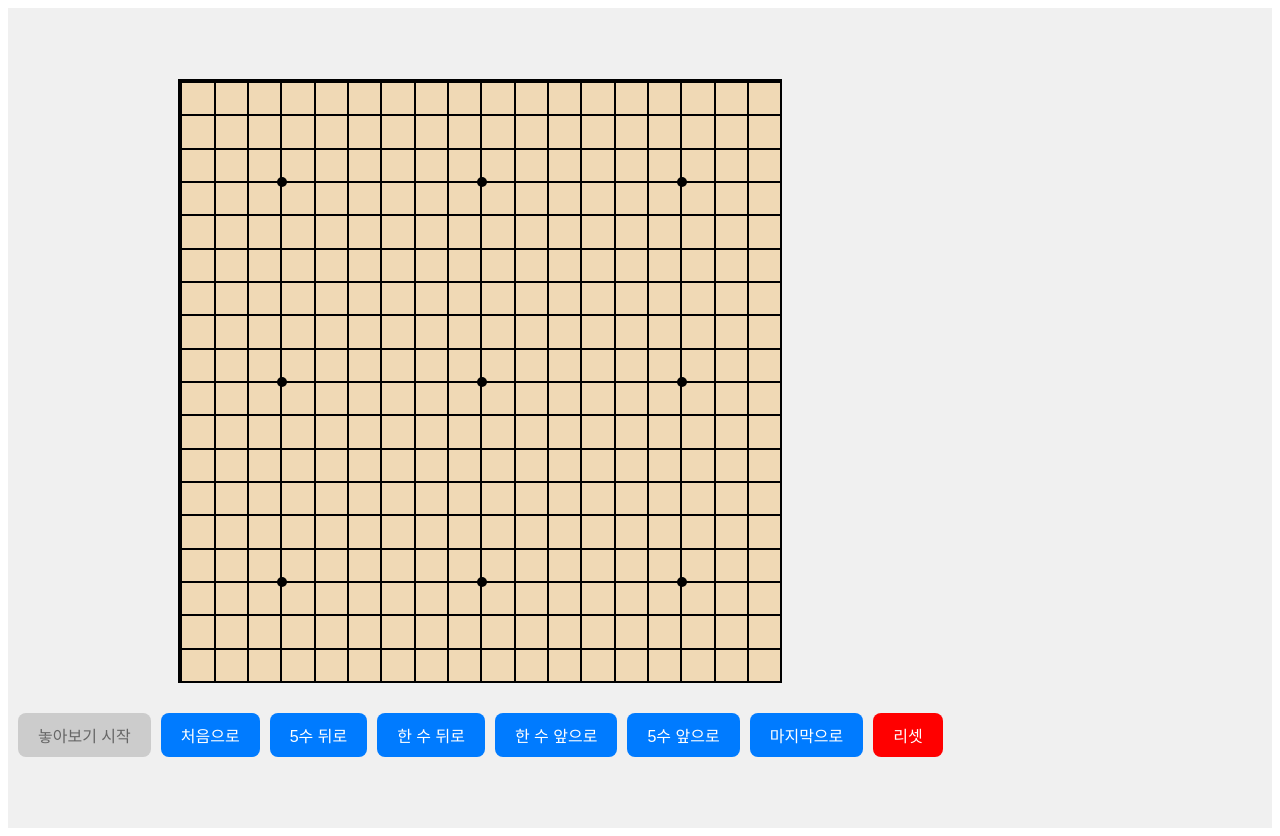
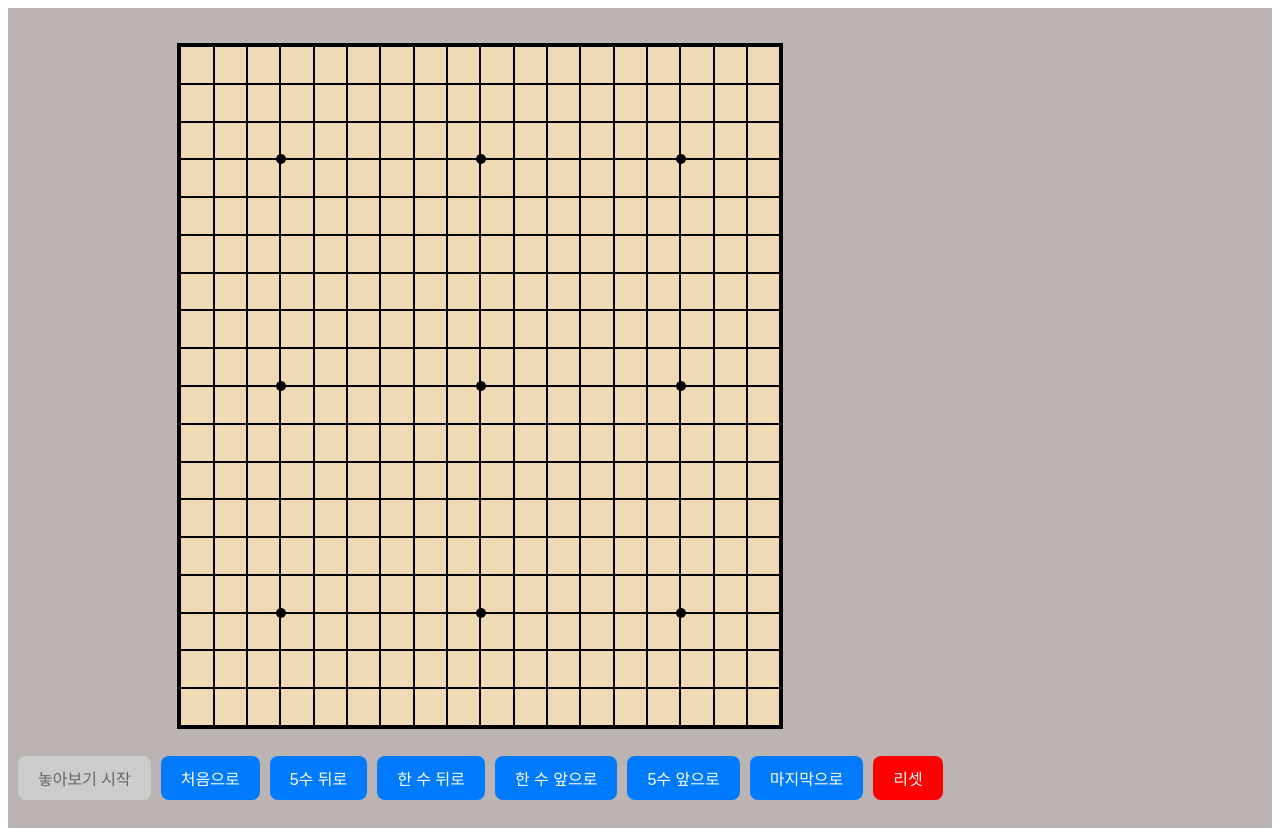
Before and after one commit to AriJang/AriJang.github.io, a SvelteKit app: page /go in a window 1280 px wide. Built offline with nearby package versions, Linux system fonts and the light colour scheme.

Commit message:
실제 바둑판 모형대로 직사각 형태로 변경

```diff
--- a/src/routes/go/+page.svelte
+++ b/src/routes/go/+page.svelte
@@ -26,7 +26,7 @@
         justify-content: center;
         align-items: center;
         height: 100vh;
-        background-color: #f0f0f0;
+        background-color: #bcb3b3;
     }
 
     .board-side-container {
@@ -40,7 +40,8 @@
         display: flex;
         justify-content: center;
         align-items: center;
-        flex: 0 0 1200px;
+        width: 1400px;
+        height: 1400px;
         margin-right: 20px;
     }
 
@@ -48,8 +49,8 @@
         display: flex;
         justify-content: center;
         align-items: center;
-        gap: 10px;
-        margin-top: 20px;
+        gap: 20px;
+        margin-top: 50px;
         width: 100%;
     }
 
@@ -58,7 +59,8 @@
             flex-direction: column;
         }
         .board-container {
-            flex: 0 0 800px;
+            width: 900px;
+            height: 900px;
             margin-right: 0;
             margin-bottom: 20px;
         }
@@ -72,7 +74,10 @@
         }
 
         .board-container {
-            flex: 0 0 600px;
+            width: 700px;
+            height: 700px;
+            margin-right: 0;
+            margin-bottom: 10px;
         }
 
         .media-buttons-container {
--- a/src/routes/go/components/GoBoard.svelte
+++ b/src/routes/go/components/GoBoard.svelte
@@ -3,8 +3,10 @@
   import { starPoints } from '../constants';
   import { onMount } from 'svelte';
 
-  let boardSize = 1200; // 기본 셀 크기 (px 단위)
-  let cellSize = boardSize / 18;
+  let boardSizeX = 1200;
+  let boardSizeY = 1400
+  let cellXSize = boardSizeX / 18;
+  let cellYSize = boardSizeY / 18;
 
   onMount(() => {
     // 미디어 쿼리를 사용하여 화면 크기에 따른 반응형 처리
@@ -14,16 +16,21 @@
     function updateCellSize() {
         if (smallScreenQuery.matches) {
             console.log('GoBoard small boardSize = 600');
-            boardSize = 600;
+            boardSizeX = 600;
+            boardSizeY = 680;
         } else if (mediumScreenQuery.matches) {
             console.log('GoBoard medium boardSize = 800');
-            boardSize = 800;
+            boardSizeX = 800;
+            boardSizeY = 900;
         } else {
             console.log('GoBoard large boardSize = 1200');
-            boardSize = 1200;
+            boardSizeX = 1200;
+            boardSizeY = 1400;
         }
-        cellSize = boardSize / 18;
-        console.log('cellSize = ', cellSize);
+        cellXSize = boardSizeX / 18;
+        cellYSize = boardSizeY / 18;
+        console.log('cellXSize = ', cellXSize);
+        console.log('cellYSize = ', cellYSize);
     }
 
 
@@ -46,10 +53,10 @@
 <!-- svelte-ignore a11y-no-static-element-interactions -->
 <div class="board" on:contextmenu={handleUndo}>
     {#each Array(19) as _, index}
-        <div class="line horizontal" style="top: {index * cellSize}px"></div>
+        <div class="line horizontal" style="top: {index * cellYSize}px"></div>
     {/each}
     {#each Array(19) as _, index}
-        <div class="line vertical" style="left: {index * cellSize}px"></div>
+        <div class="line vertical" style="left: {index * cellXSize}px"></div>
     {/each}
     {#each $board.slice(1, 20) as row, x}
         <!-- svelte-ignore a11y-no-static-element-interactions -->
@@ -57,7 +64,7 @@
             <!-- svelte-ignore a11y-click-events-have-key-events -->
             <!-- svelte-ignore a11y-no-static-element-interactions -->
             <div class="cell"
-                style="top: {x * cellSize - cellSize / 2}px; left: {y * cellSize - cellSize / 2}px;"
+                style="top: {x * cellYSize - cellYSize / 2}px; left: {y * cellXSize - cellXSize / 2}px;"
                 on:click={() => {placeStone(x + 1, y + 1);}}
                 on:keydown={(e) => { if (e.key === 'Enter') placeStone(x + 1, y + 1); }}
                 role="button" tabindex="0">
@@ -102,8 +109,8 @@
 <style>
     .board {
         position: relative;
-        width: 1200px;
-        height: 1200px;
+        width: 1202px;
+        height: 1398px;
         background-color: #f0d9b5;
         border: 2px solid black;
         display: grid;
@@ -130,8 +137,8 @@
 
     .cell {
         position: absolute;
-        width: 47px;
-        height: 47px;
+        width: 67px;
+        height: 77px;
     }
 
     .star-point {
@@ -140,16 +147,16 @@
         height: 16px;
         background-color: black;
         border-radius: 50%;
-        top: 55%;
-        left: 55%;
+        top: 42%;
+        left: 39%;
     }
 
     .stone {
         position: absolute;
-        width: 55px;
-        height: 55px;
+        width: 57px;
+        height: 57px;
         border-radius: 50%;
-        top: 10%;
+        top: 12%;
         left: 10%;
         display: flex;
         justify-content: center;
@@ -178,18 +185,18 @@
 
     @media screen and (max-width: 1250px), screen and (max-height: 1300px) {
         .board {
-            width: 800px;
-            height: 800px;
+            width: 801px;
+            height: 902px;
         }
 
         .cell {
-            width: 42px;
-            height: 42px;
+            width: 44px;
+            height: 50px;
         }
 
         .stone {
             width: 38px;
-            height: 38px;
+            height: 40px;
         }
 
         .star-point {
@@ -202,18 +209,18 @@
 
     @media screen and (max-width: 830px), screen and (max-height: 900px) {
         .board {
-            width: 600px;
-            height: 600px;
+            width: 602px;
+            height: 682px;
         }
 
         .cell {
-            width: 32px;
-            height: 32px;
+            width: 33px;
+            height: 37px;
         }
 
         .stone {
             width: 28px;
-            height: 28px;
+            height: 29px;
         }
 
         .star-point {
```
